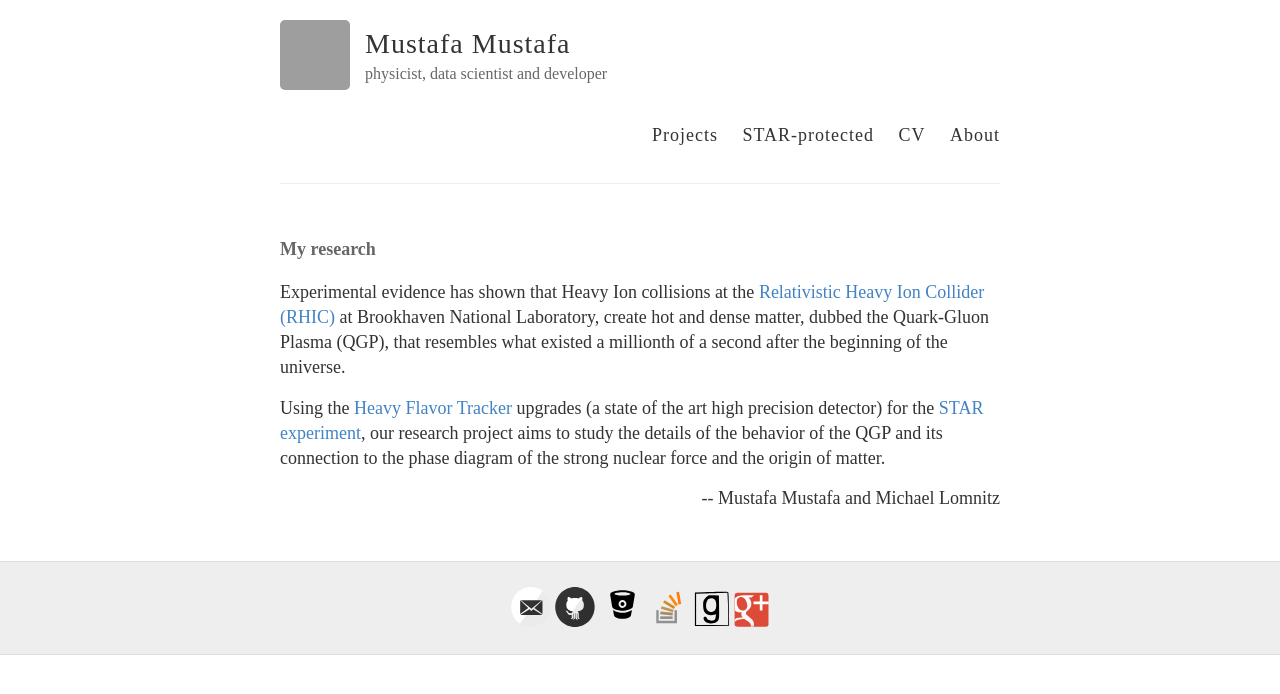
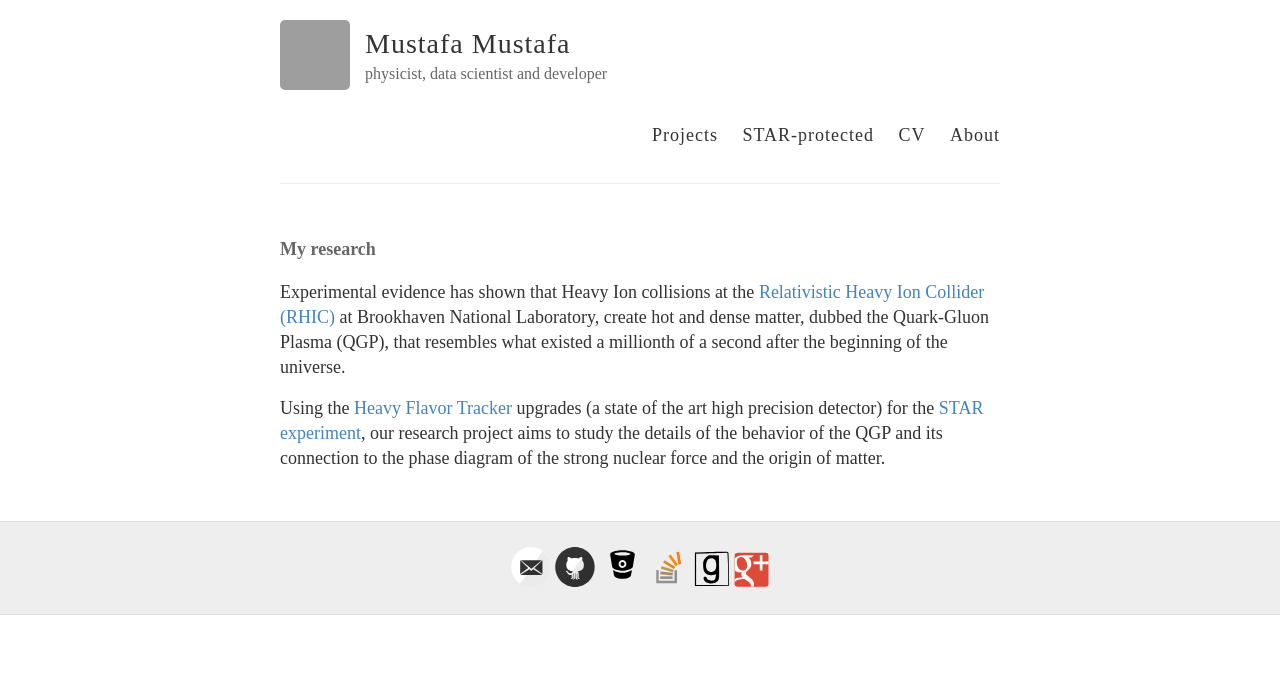
Before and after one commit to MustafaMustafa/MustafaMustafa.github.io, a Jekyll site: the page built from index.html, in a window 1280 px wide. Shown: the top 694 px of the page. Built offline with Jekyll 4.4.1, drawn with Linux system fonts in a browser that asks for light colours; grey boxes are pictures that could not be loaded.

Commit message:
remove signature

```diff
--- a/index.html
+++ b/index.html
@@ -9,7 +9,7 @@
 
 <p>Using the <a href="http://science.energy.gov/np/highlights/2015/np-2015-03-a/">Heavy Flavor Tracker</a> upgrades (a state of the art high precision detector) for the <a href="https://en.wikipedia.org/wiki/STAR_detector">STAR experiment</a>, our research project aims to study the details of the behavior of the QGP and its connection to the phase diagram of the strong nuclear force and the origin of matter.  </p>
 
-<p align="right">-- Mustafa Mustafa and Michael Lomnitz</p>
+<!-- <p align="right">-- Mustafa Mustafa and Michael Lomnitz</p> -->
 
 <!-- <div class="posts">
   {% for post in site.posts %}
```
